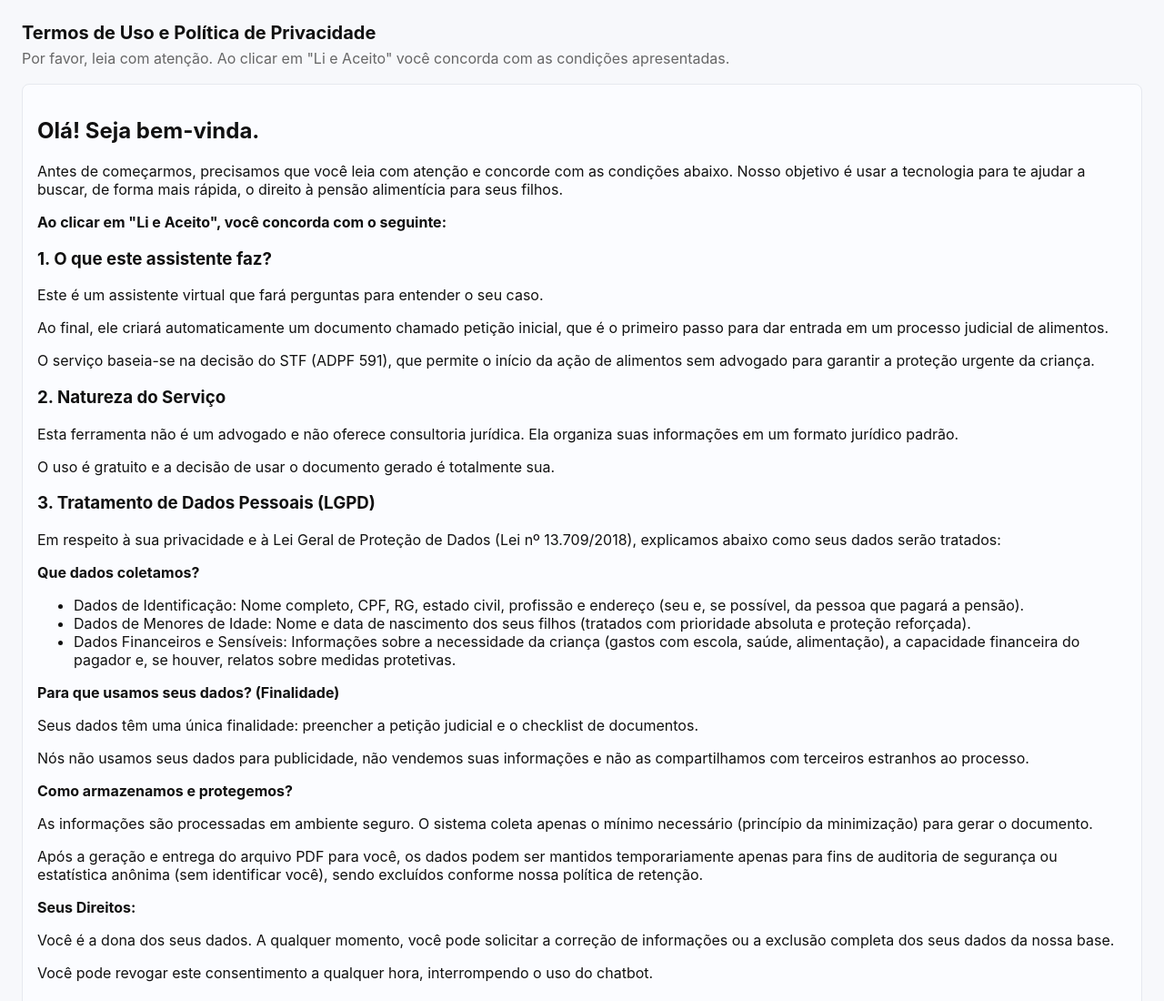
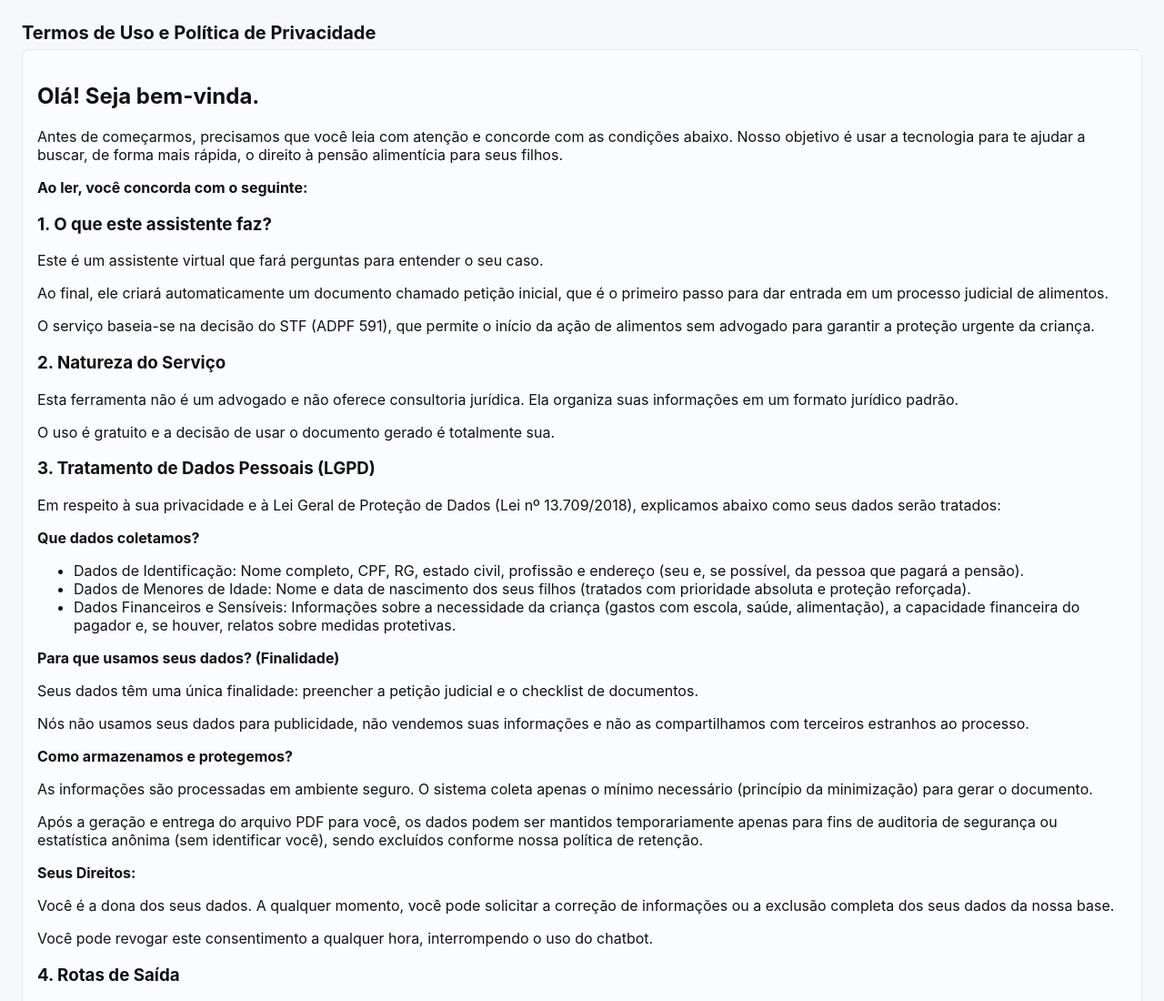
Before and after one commit to K1kuch1/HackathonOAB2025, a plain HTML site: page index.html in a window 1280 px wide. Shown: the top 1100 px of the page at 91% size. Drawn offline with Linux system fonts and the light colour scheme.

Commit message:
correção de erro

```diff
--- a/index.html
+++ b/index.html
@@ -27,14 +27,13 @@
 <body>
 
       <h1 id="titulo">Termos de Uso e Política de Privacidade</h1>
-      <p class="lead">Por favor, leia com atenção. Ao clicar em "Li e Aceito" você concorda com as condições apresentadas.</p>
 
       <div class="terms" id="terms">
         <h2>Olá! Seja bem-vinda.</h2>
 
         <p>Antes de começarmos, precisamos que você leia com atenção e concorde com as condições abaixo. Nosso objetivo é usar a tecnologia para te ajudar a buscar, de forma mais rápida, o direito à pensão alimentícia para seus filhos.</p>
 
-        <p><strong>Ao clicar em "Li e Aceito", você concorda com o seguinte:</strong></p>
+        <p><strong>Ao ler, você concorda com o seguinte:</strong></p>
 
         <h3>1. O que este assistente faz?</h3>
         <p>Este é um assistente virtual que fará perguntas para entender o seu caso.</p>
```
